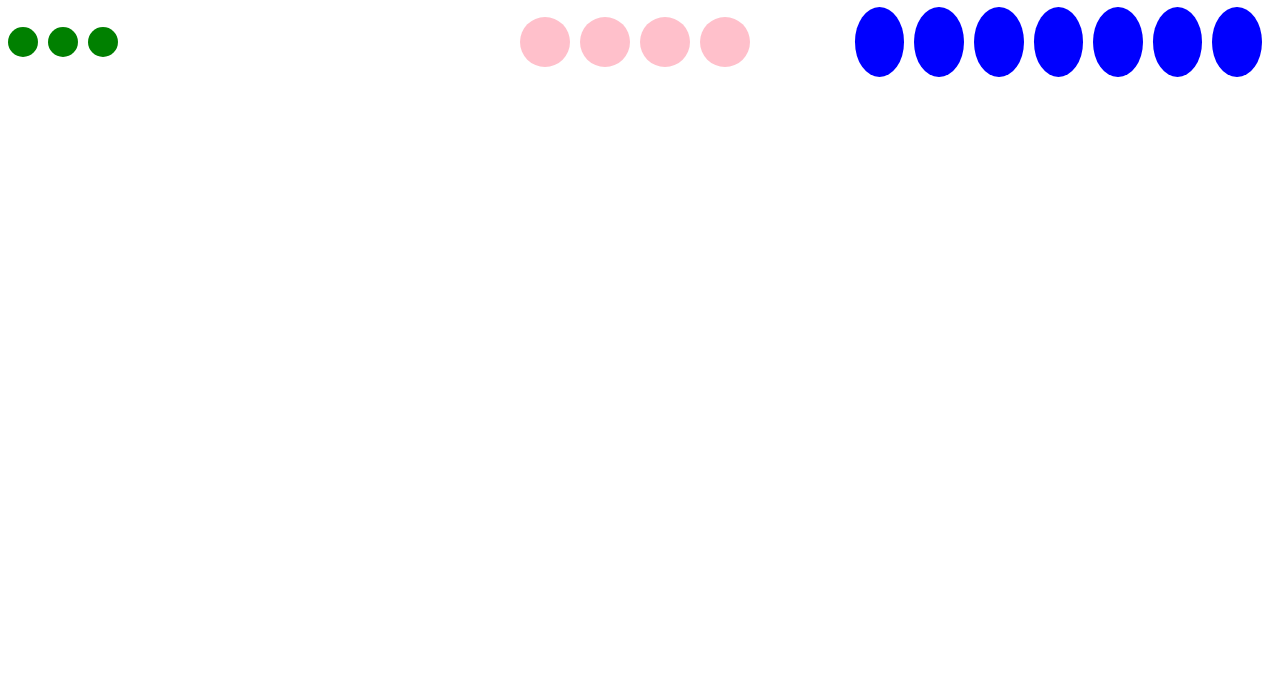
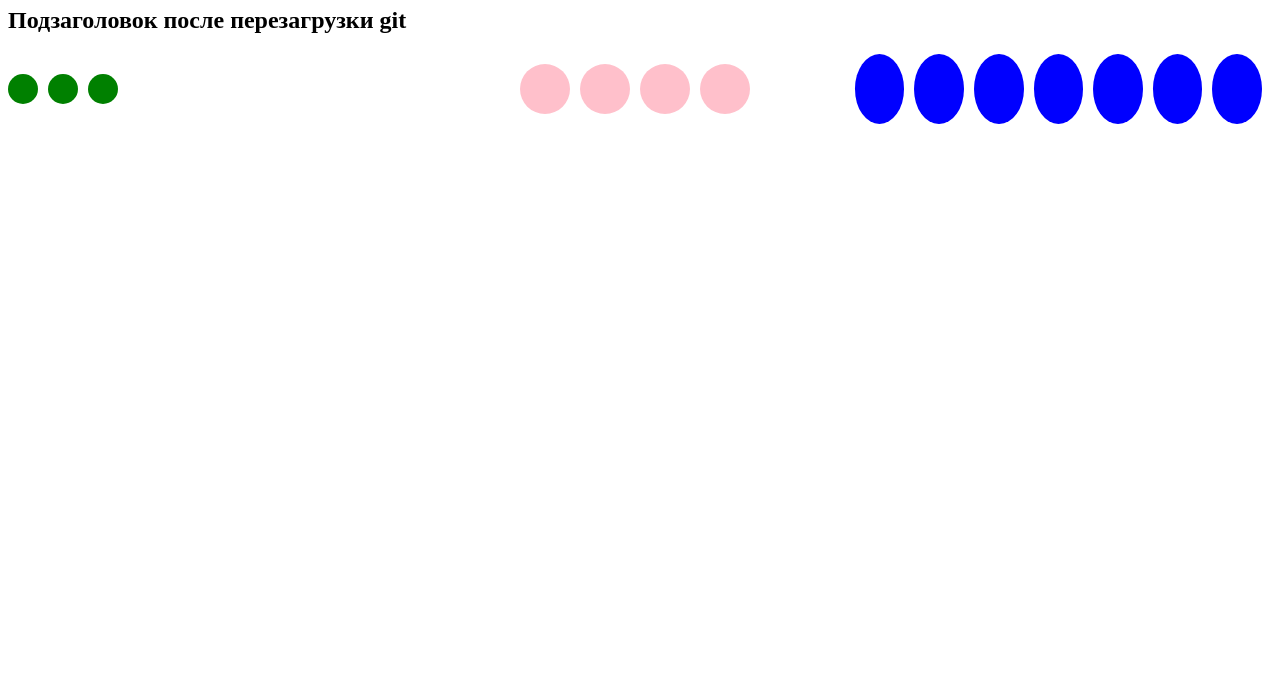
Before and after one commit to Maxszavoda/220729test, a plain HTML site: page index.html in a window 1280 px wide. Shown: the part 123-800 px from the top of the page. Drawn offline with Linux system fonts and the light colour scheme.

Commit message:
add after reboot

```diff
--- a/index.html
+++ b/index.html
@@ -12,6 +12,8 @@
 <div class="divider"></div>
 
 <h1>Hello world</h1>
+
+<h2>Подзаголовок после перезагрузки git</h2>
 
 <div class="social">
 
```
